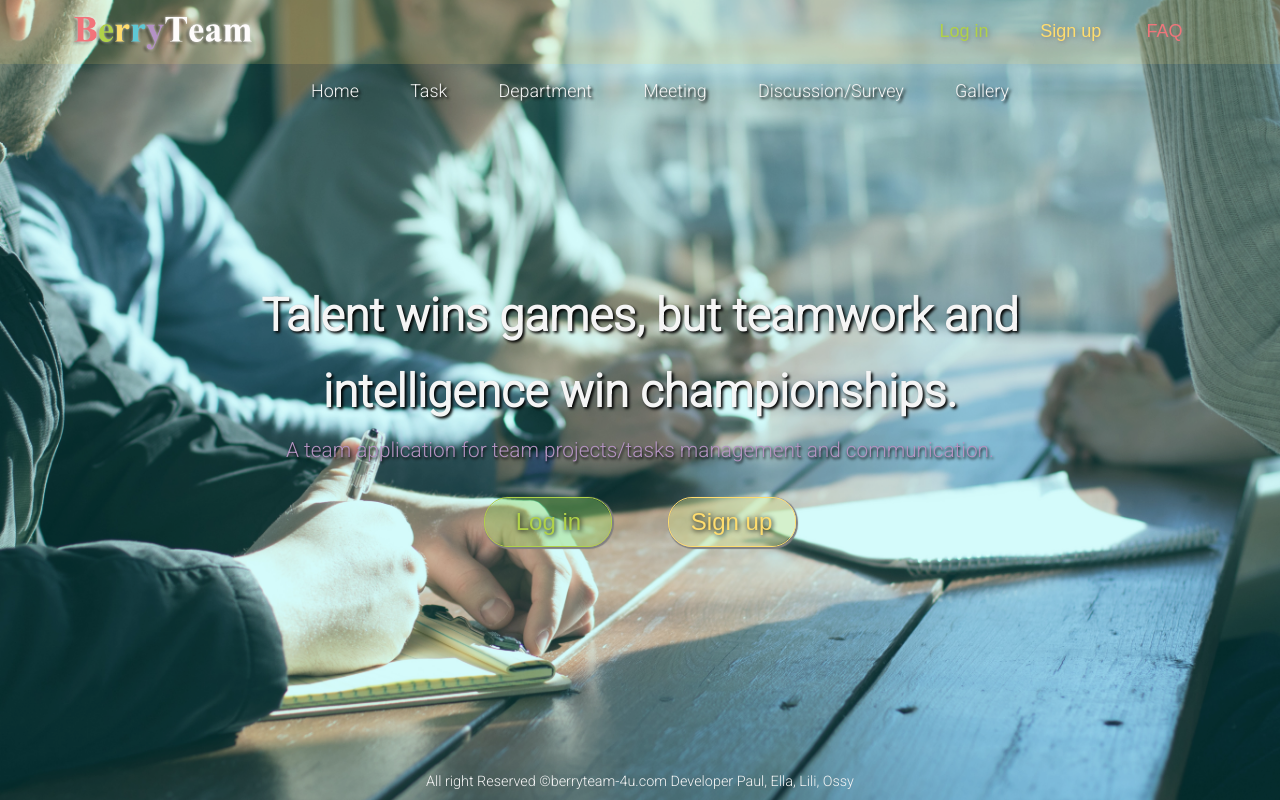
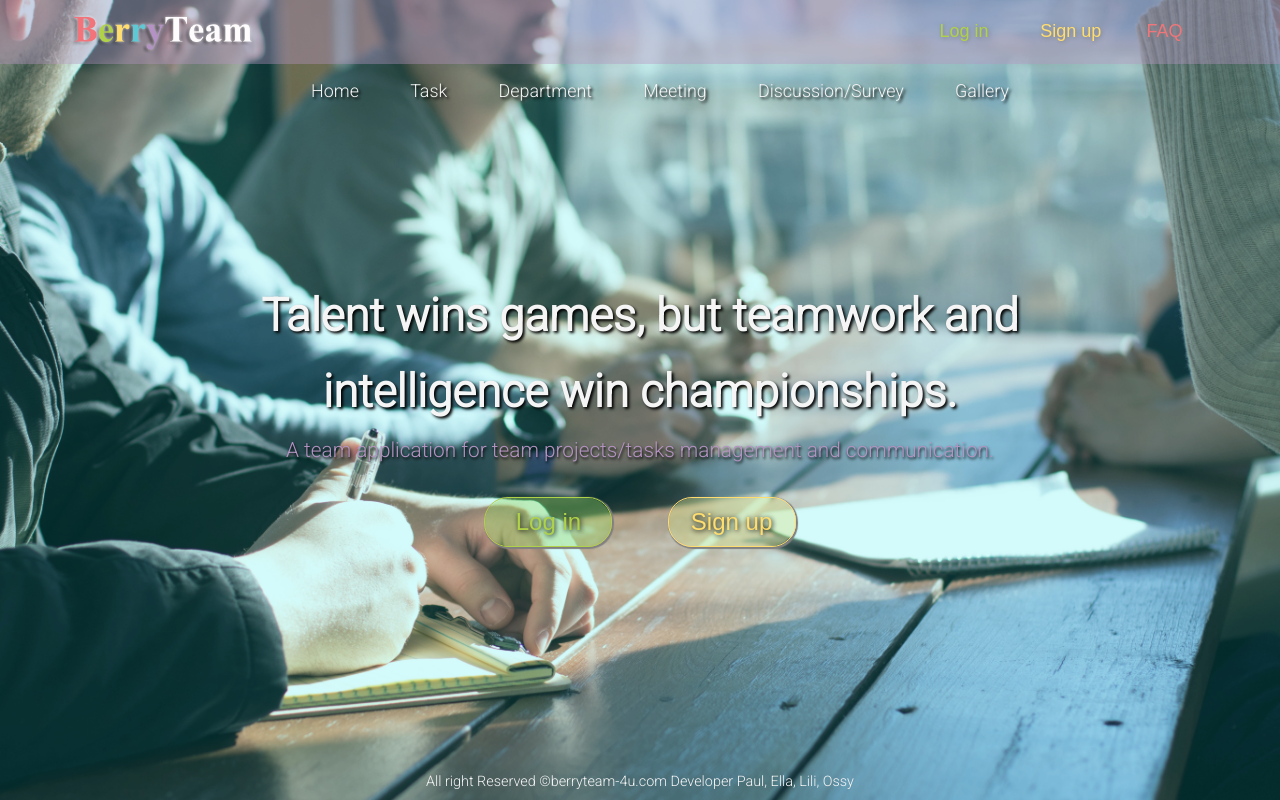
Before and after one commit to vietphuongtran/HTTP5202_BerryTeam, a PHP site: page / in a window 1280 px wide. Run offline with PHP 8.4, Linux system fonts and the light colour scheme.

Commit message:
update index page UI

```diff
--- a/Stylesheets/uniform.css
+++ b/Stylesheets/uniform.css
@@ -44,8 +44,8 @@ a {
 }
 #header::after {
     content: "";
-    background: #ffdd6e;
-    opacity: 0.15;
+    background: #B493C1;
+    opacity: 0.4;
     top: 0;
     left: 0;
     bottom: 0;
@@ -183,6 +183,7 @@ h2 {
     color: whitesmoke;
     text-shadow: 2px 2px 3px #000;
     z-index: 1;
+    font-weight: bolder;
 }
 .banner-text {
     display: block;
```
